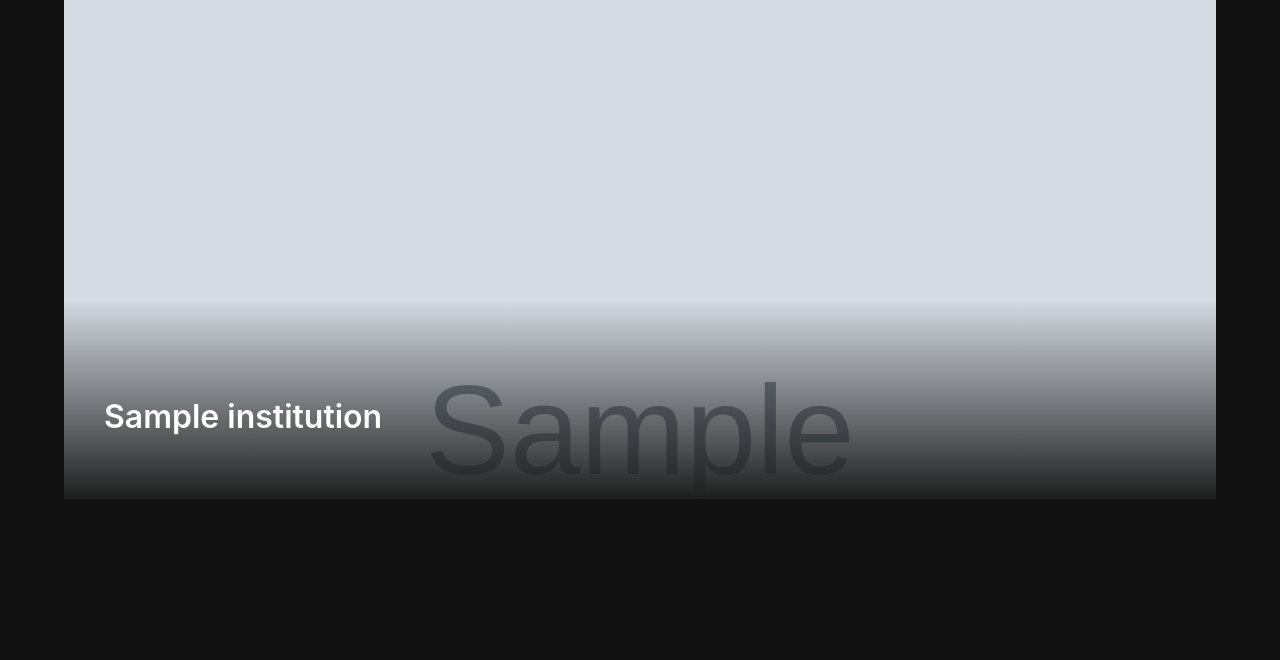
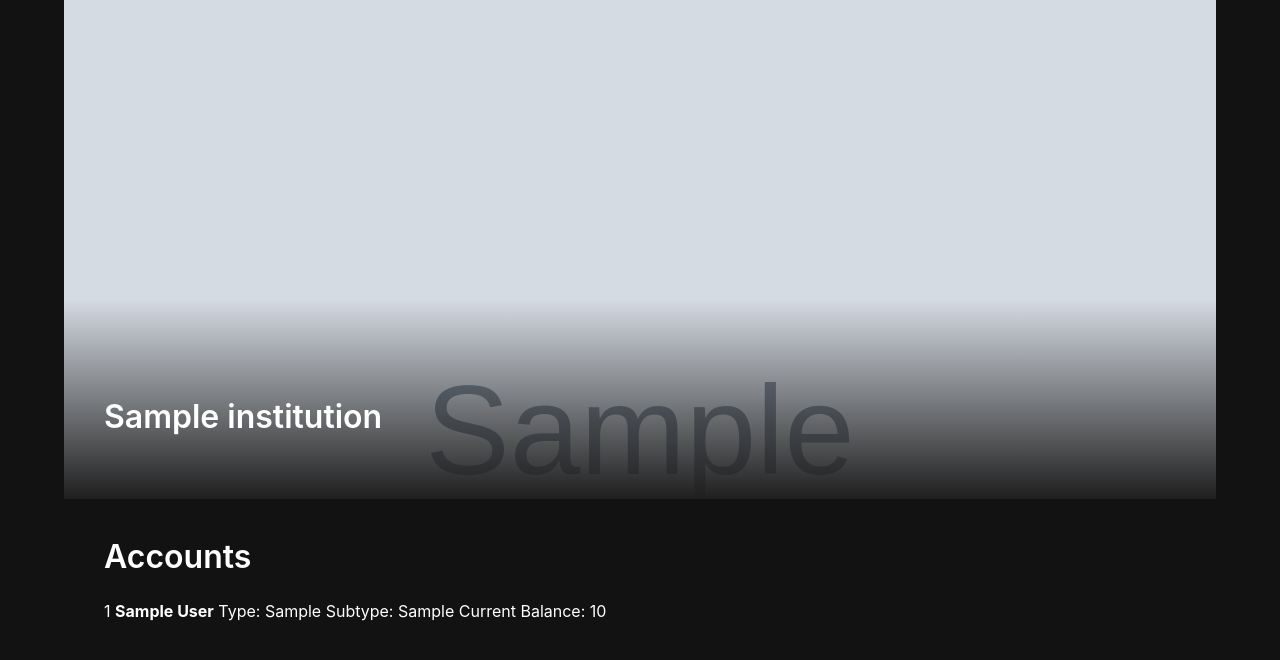
Before and after one commit to siemenjm/practice_budget_app, a Django app: page /institutions/1/ in a window 1280 px wide. Shown: the part 53-713 px from the top of the page. Run offline with Django 4.2, Linux system fonts and the light colour scheme; tables that the repository leaves empty hold one stand-in row (values such as "Sample post"); grey boxes marked "Sample" are stand-in pictures.

Commit message:
Display all accounts for a given institution

```diff
--- a/main_app/templates/institution_detail.html
+++ b/main_app/templates/institution_detail.html
@@ -7,7 +7,26 @@
     <h1 class="title">{{institution.name}}</h1>
 </div>
 <div class="detail__container">
+    <div class="detail__accounts mb-5">
+        <h3 class="title is-3">Accounts</h3>
 
+        {% for account in institution.accounts.all %}
+            <div class="account">
+                <span>{{forloop.counter}}</span>
+                <span><b>{{account.name}}</b></span>
+                <span>Type: {{account.account_type}}</span>
+                <span>Subtype: {{account.account_subtype}}</span>
+                <span>Current Balance: {{account.balance_current}}</span>
+            </div>
+        {% empty %}
+            <article class="message">
+                <div class="message-header">
+                    <p>No Accounts Available</p>
+                </div>
+            </article>
+
+        {% endfor %}
+    </div>
 </div>
 
 {% endblock %}
```
